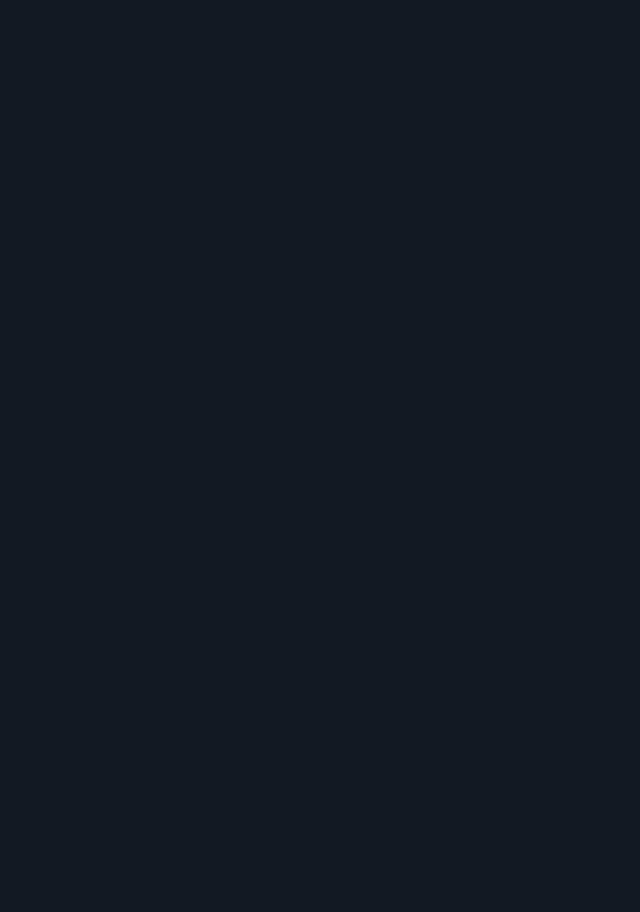
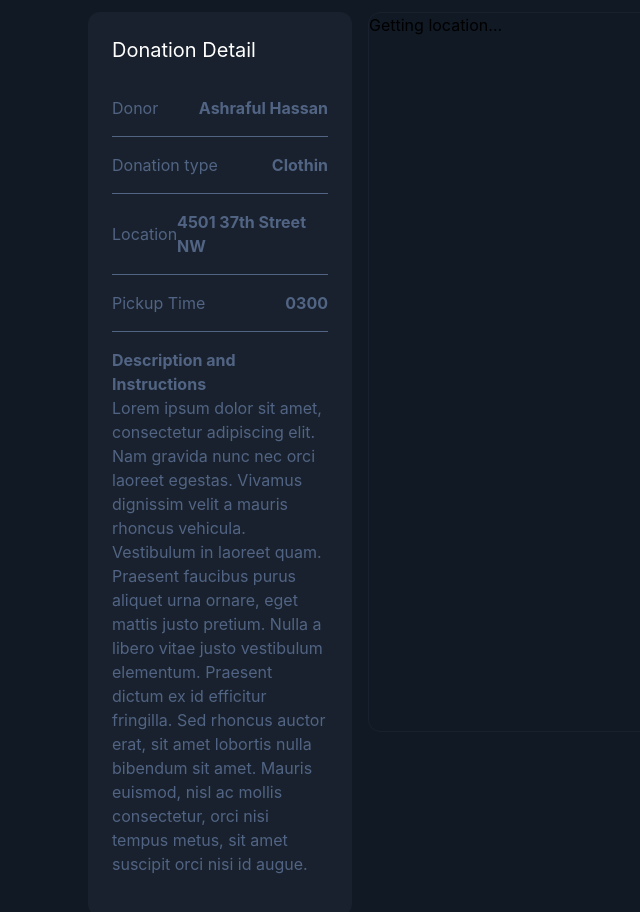
Before and after one commit to Anan-Ghosh/Donation-share, a React (Create React App) app in the folder donation_share_frontend/: page /donation in a window 1280 px wide. Shown: the part 240-1152 px from the top of the page, without its empty margins (0-640 px from the left). Before the commit the page ends 800 px from the top, so only its background shows below. Built offline with nearby package versions, Linux system fonts and the light colour scheme; no server answers.

Commit message:
donation details page updated, optimized route map added

```diff
--- a/donation_share_frontend/package.json
+++ b/donation_share_frontend/package.json
@@ -11,6 +11,7 @@
     "axios": "^1.8.4",
     "chart.js": "^4.4.8",
     "leaflet": "^1.9.4",
+    "leaflet-routing-machine": "^3.2.12",
     "react": "^19.0.0",
     "react-chartjs-2": "^5.3.0",
     "react-dom": "^19.0.0",
--- a/donation_share_frontend/src/App.css
+++ b/donation_share_frontend/src/App.css
@@ -52,3 +52,7 @@ body {
         box-shadow: 0 0 0 0 rgba(255, 0, 0, 0);
     }
 }
+
+.leaflet-routing-container {
+    display: none !important;
+}
--- /dev/null
+++ b/donation_share_frontend/src/components/RouteMap.js
@@ -0,0 +1,93 @@
+import React, { useEffect, useRef, useState } from "react";
+import { MapContainer, TileLayer, Marker, useMap } from "react-leaflet";
+import L from "leaflet";
+import "leaflet-routing-machine";
+
+const Routing = ({ currentLocation, destination }) => {
+    const map = useMap();
+    const controlRef = useRef(null);
+
+    useEffect(() => {
+        if (!map || !currentLocation || !destination) return;
+
+        const { lat: lat1, lng: lng1 } = currentLocation;
+        const { lat: lat2, lng: lng2 } = destination;
+
+        // Remove previous route safely
+        if (controlRef.current) {
+            try {
+                controlRef.current.remove();
+                controlRef.current = null;
+            } catch (err) {
+                console.warn("Error removing control:", err);
+            }
+        }
+
+        const control = L.Routing.control({
+            waypoints: [L.latLng(lat1, lng1), L.latLng(lat2, lng2)],
+            routeWhileDragging: false,
+            addWaypoints: false,
+            draggableWaypoints: false,
+            createMarker: () => null, // hide markers
+            show: false, // hide instructions
+        });
+
+        control.addTo(map);
+        controlRef.current = control;
+
+        return () => {
+            try {
+                if (controlRef.current) {
+                    controlRef.current.remove();
+                    controlRef.current = null;
+                }
+            } catch (err) {
+                console.warn("Cleanup error:", err);
+            }
+        };
+    }, [currentLocation.lat, currentLocation.lng, destination.lat, destination.lng]);
+
+    return null;
+};
+
+const RouteMap = () => {
+    const [currentLocation, setCurrentLocation] = useState(null);
+
+    // Set your desired destination
+    const destination = {
+        lat: 53.5461, // Example: Edmonton
+        lng: -113.4938,
+    };
+
+    useEffect(() => {
+        navigator.geolocation.watchPosition(
+            (position) => {
+                setCurrentLocation({
+                    lat: position.coords.latitude,
+                    lng: position.coords.longitude,
+                });
+            },
+            (err) => console.error(err),
+            { enableHighAccuracy: true },
+        );
+    }, []);
+
+    const availableDonationIcon = L.divIcon({
+        className: "",
+        html: `<div class="pulse"></div>`,
+        iconSize: [10, 10],
+        iconAnchor: [10, 10],
+    });
+
+    return currentLocation ? (
+        <MapContainer center={currentLocation} zoom={13} style={{ height: "100vh", width: "100%" }}>
+            <TileLayer url="https://{s}.tile.openstreetmap.org/{z}/{x}/{y}.png" />
+            <Marker position={currentLocation} icon={availableDonationIcon} />
+            <Routing currentLocation={currentLocation} destination={destination} />
+        </MapContainer>
+    ) : (
+        <p>Getting location...</p>
+    );
+};
+
+export default RouteMap;
--- a/donation_share_frontend/src/index.js
+++ b/donation_share_frontend/src/index.js
@@ -7,11 +7,9 @@ import { BrowserRouter } from "react-router";
 
 const root = ReactDOM.createRoot(document.getElementById("root"));
 root.render(
-    <React.StrictMode>
-        <BrowserRouter>
-            <App />
-        </BrowserRouter>
-    </React.StrictMode>,
+    <BrowserRouter>
+        <App />
+    </BrowserRouter>,
 );
 
 // If you want to start measuring performance in your app, pass a function
--- a/donation_share_frontend/src/pages/DonationDetail.js
+++ b/donation_share_frontend/src/pages/DonationDetail.js
@@ -1,5 +1,6 @@
 import React from "react";
 import { MdBookmark } from "react-icons/md";
+import RouteMap from "../components/RouteMap";
 
 const DonationDetail = () => {
     return (
@@ -25,6 +26,46 @@ const DonationDetail = () => {
                 <div className="absolute right-0 bottom-[-20px] text-[#FF3008] text-sm">Pickup Location</div>
                 <div className="absolute bottom-[-20px] text-[#FF3008] text-sm">Distance Km</div>
             </div>
+
+            <div className="grid grid-cols-1 lg:grid-cols-4 gap-4 mt-14">
+                <div className="flex flex-col rounded-xl p-6 bg-[#18212d]">
+                    <h2 className="text-white text-xl mb-4">Donation Detail</h2>
+                    <div className="flex flex-col divide-y divide-y-slate-200 text-left text-[#526484]">
+                        <div className="flex flex-row justify-between items-center py-4">
+                            <p>Donor</p>
+                            <p className="font-bold">Ashraful Hassan</p>
+                        </div>
+                        <div className="flex flex-row justify-between items-center py-4">
+                            <p>Donation type</p>
+                            <p className="font-bold">Clothin</p>
+                        </div>
+                        <div className="flex flex-row justify-between items-center py-4">
+                            <p>Location</p>
+                            <p className="font-bold">4501 37th Street NW</p>
+                        </div>
+                        <div className="flex flex-row justify-between items-center py-4">
+                            <p>Pickup Time</p>
+                            <p className="font-bold">0300</p>
+                        </div>
+                        <div className="flex flex-col py-4">
+                            <p className="font-bold">Description and Instructions</p>
+                            <p>
+                                Lorem ipsum dolor sit amet, consectetur adipiscing elit. Nam gravida nunc nec orci
+                                laoreet egestas. Vivamus dignissim velit a mauris rhoncus vehicula. Vestibulum in
+                                laoreet quam. Praesent faucibus purus aliquet urna ornare, eget mattis justo pretium.
+                                Nulla a libero vitae justo vestibulum elementum. Praesent dictum ex id efficitur
+                                fringilla. Sed rhoncus auctor erat, sit amet lobortis nulla bibendum sit amet. Mauris
+                                euismod, nisl ac mollis consectetur, orci nisi tempus metus, sit amet suscipit orci nisi
+                                id augue.
+                            </p>
+                        </div>
+                    </div>
+                </div>
+
+                <div id="map" className="col-span-3 rounded-xl overflow-hidden border border-[#18212d] w-full h-180">
+                    <RouteMap />
+                </div>
+            </div>
         </div>
     );
 };
```
Also changed, not shown: 1 other file (tests, documents, lock files or other folders).
